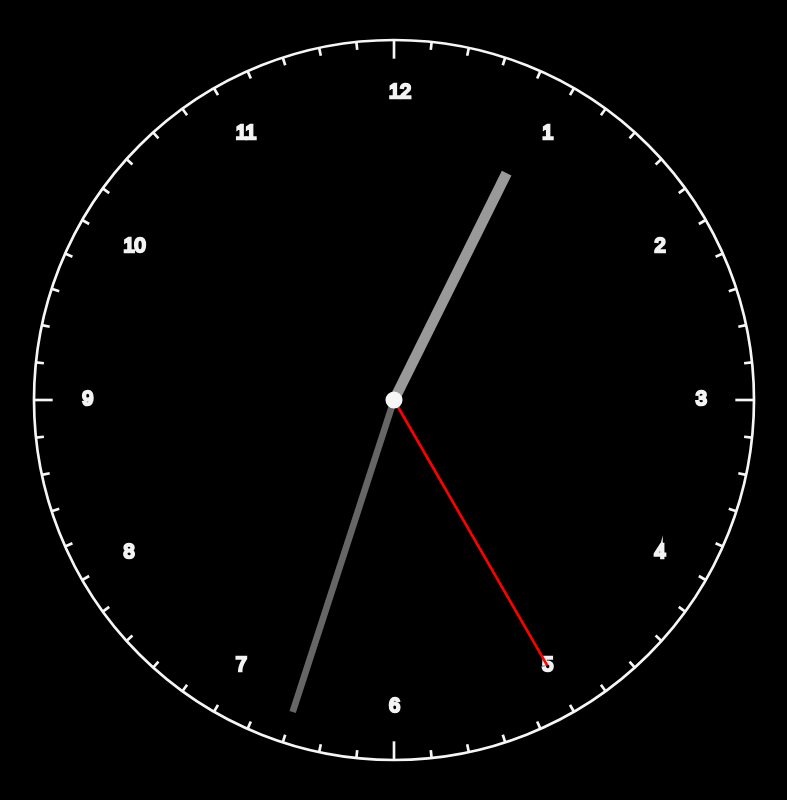
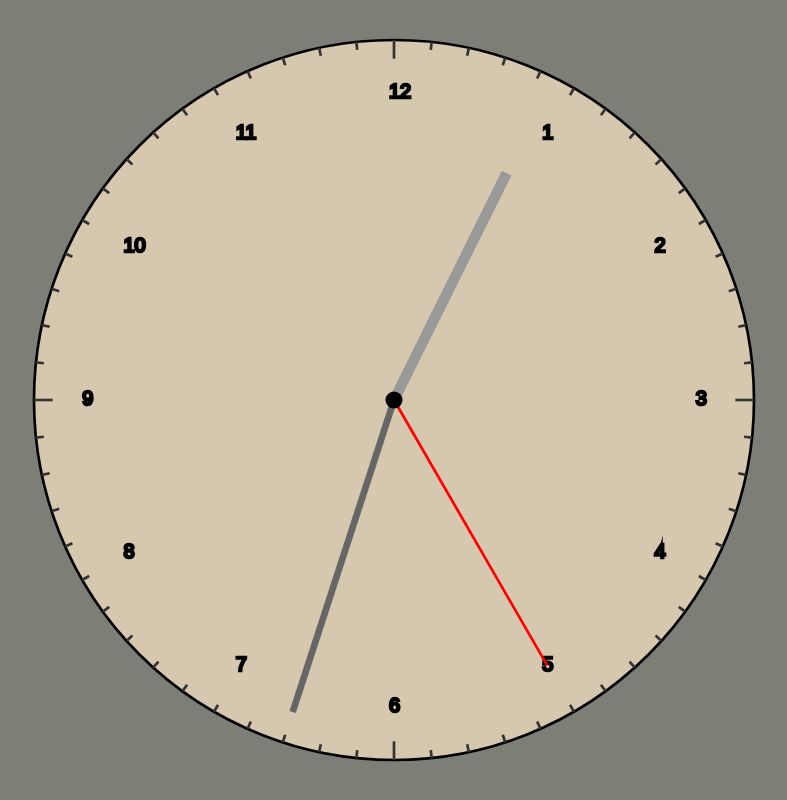
Before and after one commit to ibrahimgunduz34/canvas-clock, a plain HTML site: page index.html in a window 1280 px wide. Shown: the whole page, without its empty margins (246-1033 px from the left). Drawn offline with Linux system fonts and the light colour scheme.

Commit message:
Colorize the clock

```diff
--- a/index.html
+++ b/index.html
@@ -16,12 +16,14 @@
         // constants
         //---------------------------
         // colors
-        const COLOR_BG = '#000';
-        const COLOR_CIRCLE = '#F6F6F6';
+        const COLOR_BG = '#7D7F76';
+        const COLOR_CIRCLE = '#000';
+        const COLOR_CIRCLE_BG = '#D6C7AF';
         const COLOR_HANDS_HOUR = '#999';
         const COLOR_HANDS_MINUTE = '#666';
         const COLOR_HANDS_SECOND = '#FF0000';
-        const COLOR_NUMBERS = '#F3F3F3';
+        const COLOR_DAIL_LINES = '#333333';
+        const COLOR_NUMBERS = '#000';
 
         const HEIGHT = document.documentElement.clientHeight;
         const WIDTH = document.documentElement.clientWidth;
@@ -61,16 +63,16 @@
           context.fillRect(0, 0, canvas.width, canvas.height);
         }
 
-        function drawCircle(canvas, x1, y1, radius, fill) {
+        function drawCircle(canvas, x1, y1, radius, borderColor, fillColor) {
           const context = canvas.getContext('2d');
 
           context.beginPath();
-          context.strokeStyle = COLOR_CIRCLE;
+          context.strokeStyle = borderColor;
           context.lineWidth = LINE_WIDTH_BASE;
           context.arc(x1, y1, radius, 0, 2 * Math.PI);
 
-          if (fill) {
-            context.fillStyle = COLOR_CIRCLE;
+          if (fillColor) {
+            context.fillStyle = fillColor;
             context.fill();
           }
 
@@ -96,6 +98,7 @@
             const y2 = CENTER_Y + (Math.cos(radian) * (RADIUS - lineHeight));
 
             context.beginPath();
+            context.strokeStyle = COLOR_DAIL_LINES;
             context.moveTo(x1, y1);
             context.lineTo(x2, y2);
             context.stroke();
@@ -155,14 +158,14 @@
           // fill background
           drawBackgroundRectangle(canvas);
 
-          // draw numbers
-          drawNumbers(canvas);
-
           // draw the circle around the clock
-          drawCircle(canvas, CENTER_X, CENTER_Y, RADIUS);
+          drawCircle(canvas, CENTER_X, CENTER_Y, RADIUS, COLOR_CIRCLE, COLOR_CIRCLE_BG);
 
           // Draw clock dial
           drawClockDial(canvas);
+
+          // draw numbers
+          drawNumbers(canvas);
 
           // Draw hands
           const currentTime = new Date();
@@ -178,7 +181,7 @@
           drawHand(canvas, currentSecond, LINE_WIDTH_SECOND, MARGIN_HANDS_SECOND, COLOR_HANDS_SECOND);
 
           // draw the circle at the center of the clock
-          drawCircle(canvas, CENTER_X, CENTER_Y, RADIUS * 0.02, true);
+          drawCircle(canvas, CENTER_X, CENTER_Y, RADIUS * 0.02, COLOR_CIRCLE, COLOR_CIRCLE);
 
           requestAnimationFrame(loop);
         }
```
Also changed, not shown: clock-view.png, 1 other file.
